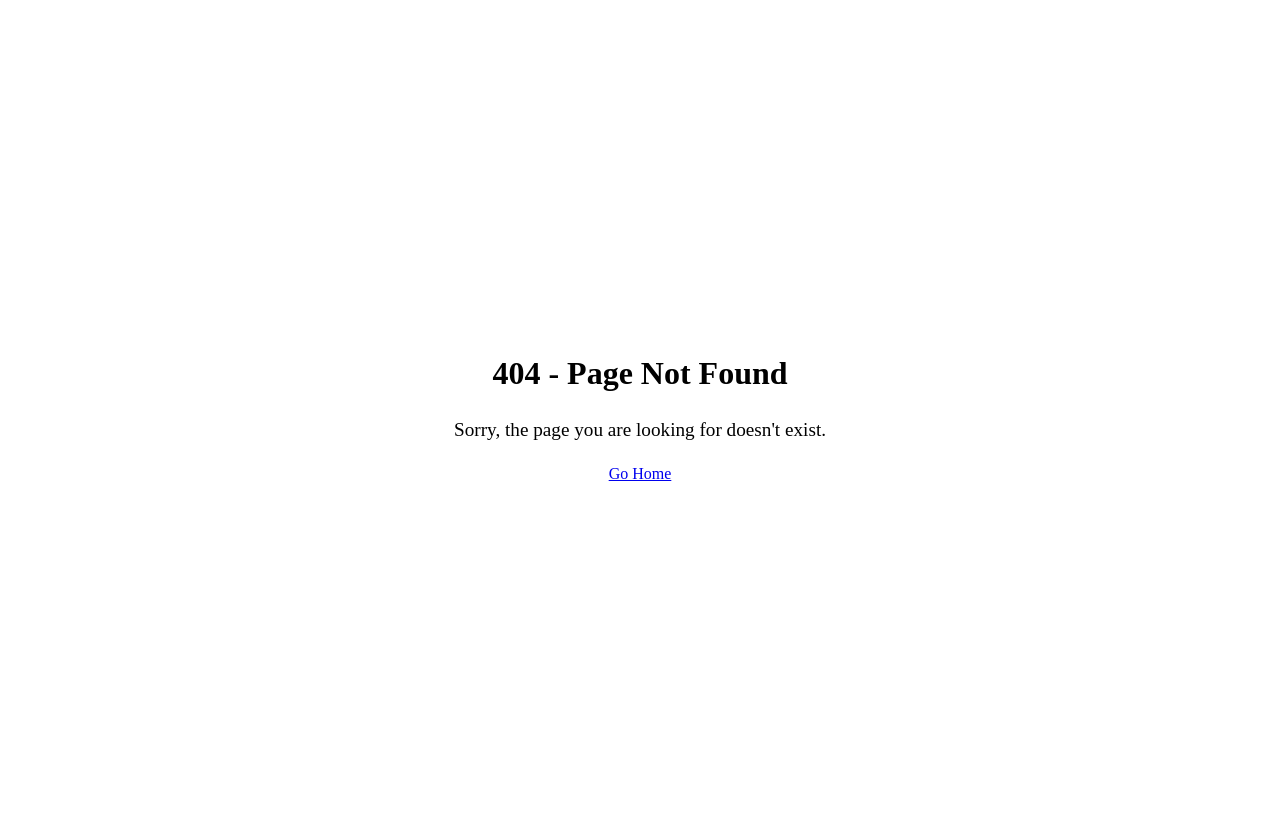
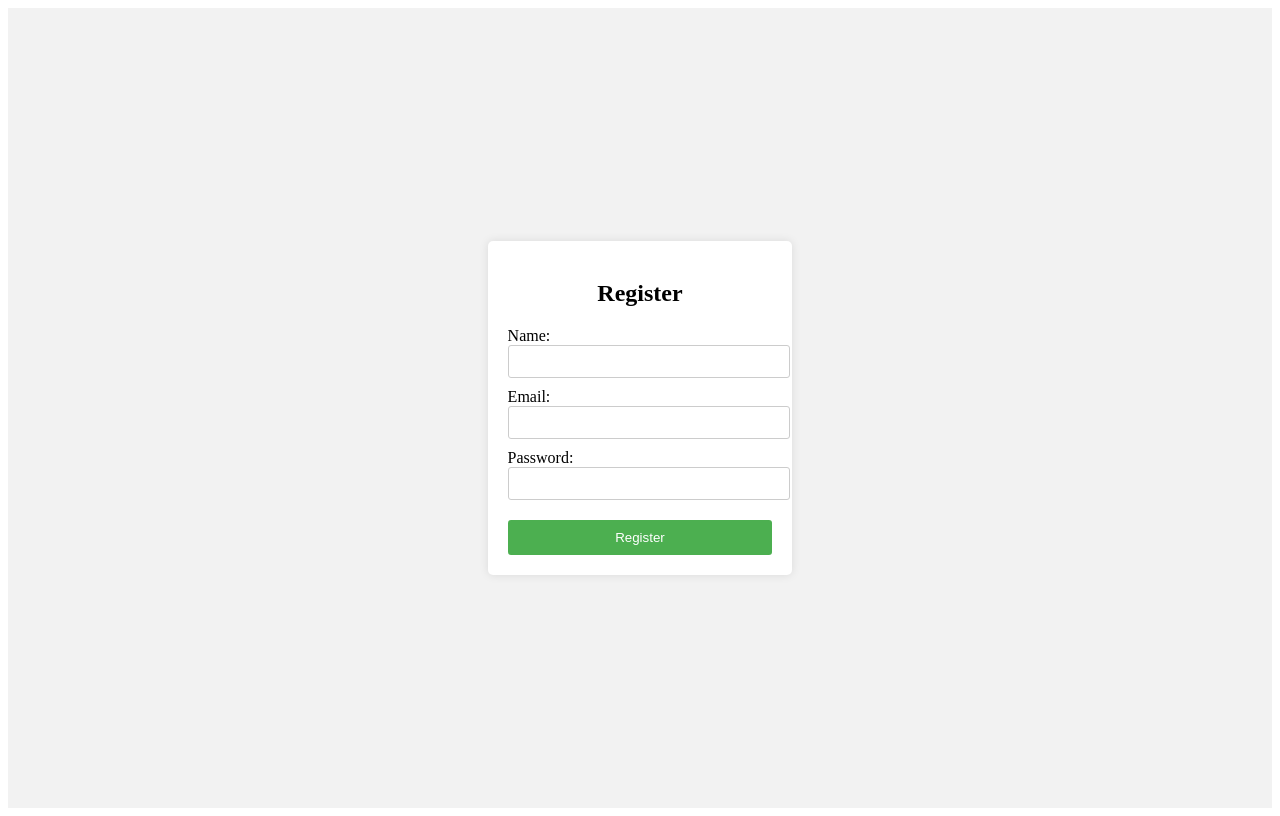
Before and after one commit to Amga20d/renohub, a React (Vite) app in the folder frontend/: page /register in a window 1280 px wide. Before the commit this address had no page. Built offline with nearby package versions, Linux system fonts and the light colour scheme.

Commit message:
a register page

```diff
--- a/frontend/src/App.jsx
+++ b/frontend/src/App.jsx
@@ -3,7 +3,7 @@ import { Suspense, lazy } from "react";
 
 // Lazy-loaded page components
 const HomePage = lazy(() => import("./pages/HomePage"));
-// const RegisterPage = lazy(() => import("./pages/RegisterPage"));
+const RegisterPage = lazy(() => import("./pages/RegisterPage"));
 const LoginPage = lazy(() => import("./pages/LoginPage"));
 // const DashboardPage = lazy(() => import("./pages/DashboardPage"));
 // const ProfilePage = lazy(() => import("./pages/ProfilePage"));
@@ -27,7 +27,7 @@ function App() {
       <Suspense fallback={<div>Loading...</div>}>
         <Routes>
           <Route path="/" element={<HomePage />} />
-          {/* <Route path="/register" element={<RegisterPage />} /> */}
+          <Route path="/register" element={<RegisterPage />} />
           <Route path="/login" element={<LoginPage />} />
           {/* <Route path="/dashboard" element={<DashboardPage />} />
           <Route path="/profile" element={<ProfilePage />} /> */}
--- /dev/null
+++ b/frontend/src/pages/RegisterPage.jsx
@@ -0,0 +1,78 @@
+import React from "react";
+
+const RegisterPage = () => {
+  return (
+    <div style={{
+      display: "flex",
+      justifyContent: "center",
+      alignItems: "center",
+      height: "100vh",
+      backgroundColor: "#f2f2f2"
+    }}>
+      <form style={{
+        backgroundColor: "#fff",
+        padding: "20px",
+        borderRadius: "5px",
+        boxShadow: "0 0 10px rgba(0, 0, 0, 0.1)"
+      }}>
+        <h2 style={{ textAlign: "center", marginBottom: "20px" }}>Register</h2>
+
+        <div style={{ marginBottom: "10px" }}>
+          <label>Name: </label>
+          <input
+            type="text"
+            style={{
+              width: "100%",
+              padding: "8px",
+              borderRadius: "3px",
+              border: "1px solid #ccc"
+            }}
+          />
+        </div>
+
+        <div style={{ marginBottom: "10px" }}>
+          <label>Email: </label>
+          <input
+            type="email"
+            style={{
+              width: "100%",
+              padding: "8px",
+              borderRadius: "3px",
+              border: "1px solid #ccc"
+            }}
+          />
+        </div>
+
+        <div style={{ marginBottom: "20px" }}>
+          <label>Password: </label>
+          <input
+            type="password"
+            style={{
+              width: "100%",
+              padding: "8px",
+              borderRadius: "3px",
+              border: "1px solid #ccc"
+            }}
+          />
+        </div>
+
+        <button
+          type="submit"
+          style={{
+            width: "100%",
+            padding: "10px",
+            backgroundColor: "#4CAF50",
+            color: "#fff",
+            border: "none",
+            borderRadius: "3px",
+            cursor: "pointer"
+          }}
+        >
+          Register
+        </button>
+      </form>
+    </div>
+  );
+};
+
+export default RegisterPage;
```
